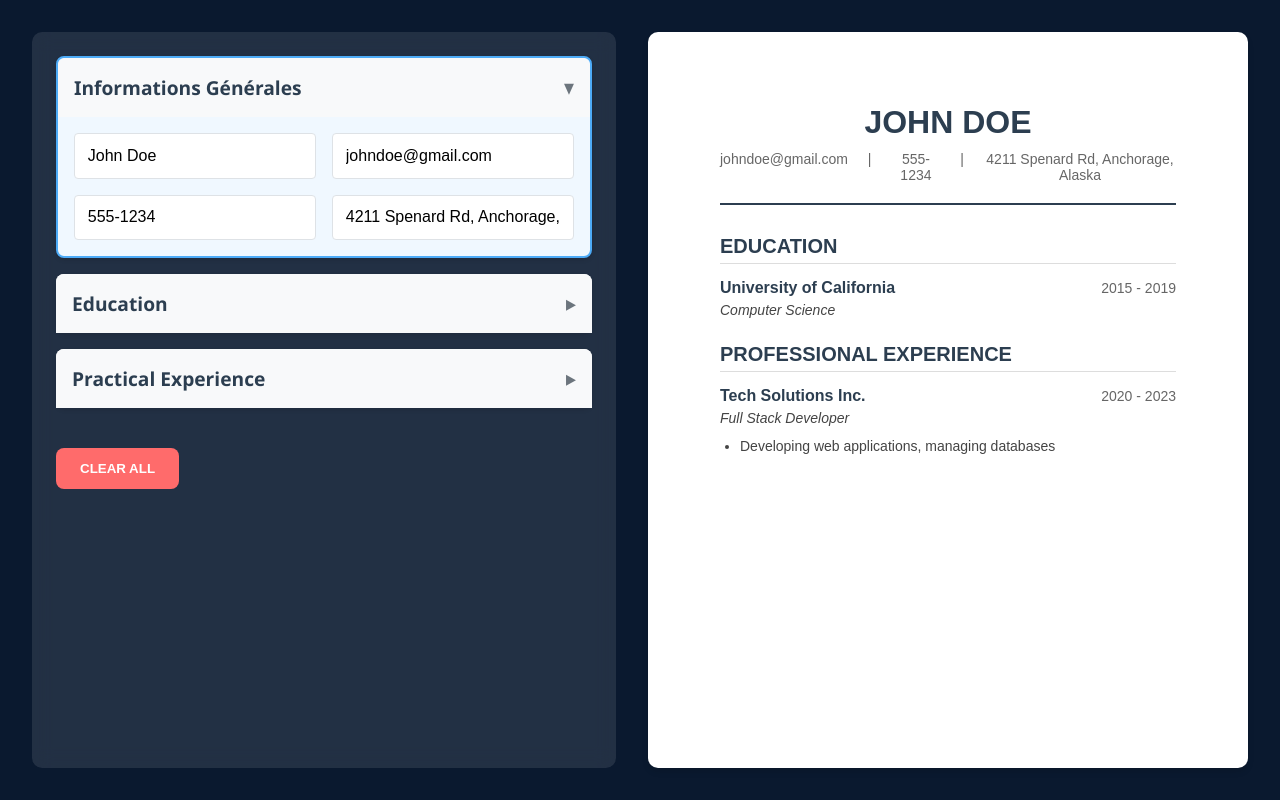
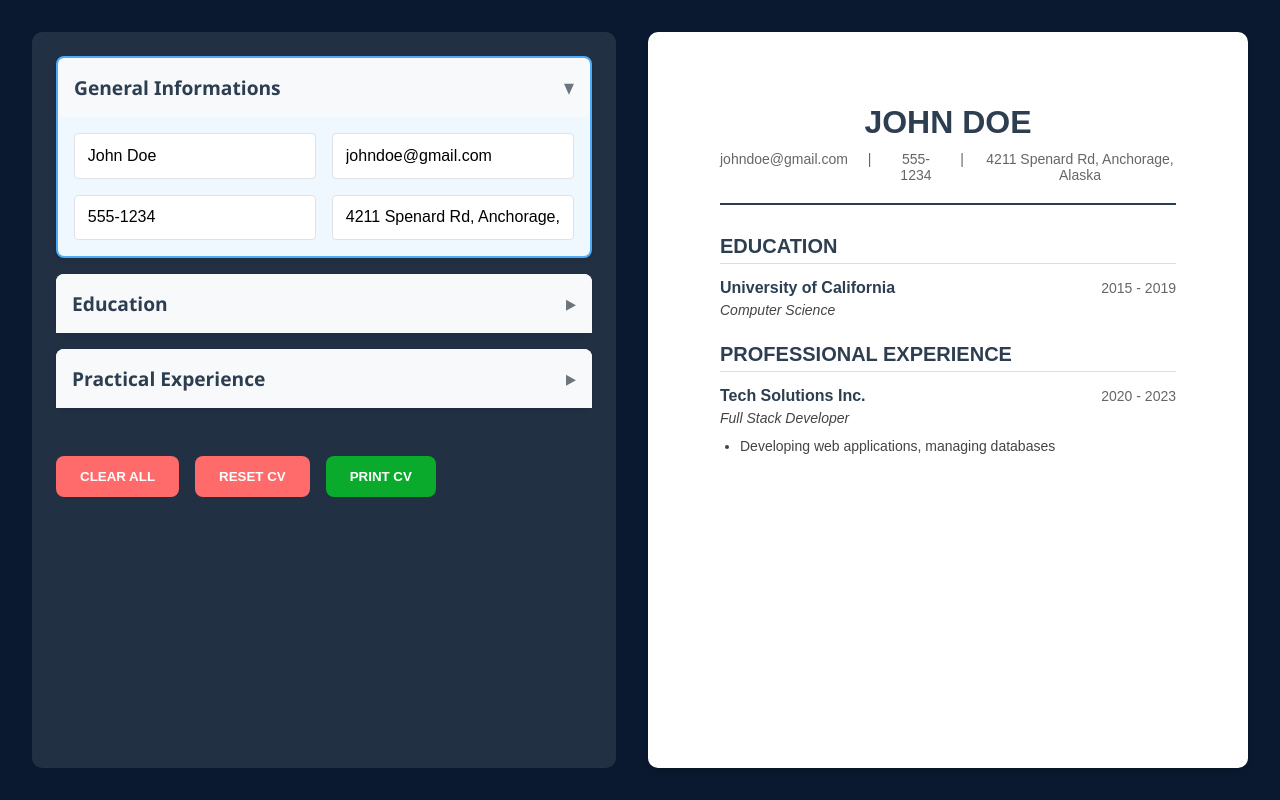
Before and after one commit to PierreGronnier/odin-cvApp, a React (Vite) app: page / in a window 1280 px wide. Built offline with nearby package versions, Linux system fonts and the light colour scheme.

Commit message:
add a reset default data button and a print cv button

```diff
--- a/src/App.css
+++ b/src/App.css
@@ -36,10 +36,46 @@
   font-weight: bold;
   border: none;
   border-radius: 8px;
-  cursor: pointer;
-  transition: background-color 0.3s ease;
 }
 
 .reset-button:hover {
   background-color: #fa5252;
 }
+
+.print-button {
+  margin-top: 1.5rem;
+  padding: 0.8rem 1.5rem;
+  background-color: #0aaa2d;
+  color: white;
+  font-weight: bold;
+  border: none;
+  border-radius: 8px;
+}
+
+.print-button:hover {
+  background-color: #046419;
+}
+
+.button-flex {
+  display: flex;
+  gap: 1rem;
+  margin-top: 1.5rem;
+}
+
+@media print {
+  body * {
+    visibility: hidden;
+  }
+
+  #cv-to-print,
+  #cv-to-print * {
+    visibility: visible;
+  }
+
+  #cv-to-print {
+    position: absolute;
+    left: 0;
+    top: 0;
+    width: 100%;
+  }
+}
--- a/src/App.jsx
+++ b/src/App.jsx
@@ -9,58 +9,72 @@ import Modal from "./components/Modal";
 const App = () => {
   const DEFAULT_INFO = {
     general: {
-      name: "",
-      email: "",
-      phone: "",
-      address: "",
-    },
-    education: {
-      school: "",
-      study: "",
-      date: "",
-    },
-    experience: {
-      company: "",
-      position: "",
-      responsibilities: "",
-      from: "",
-      to: "",
-    },
-  };
-
-  const [info, setInfo] = useState({
       name: "John Doe",
       email: "johndoe@gmail.com",
       phone: "555-1234",
       address: "4211 Spenard Rd, Anchorage, Alaska",
-  });
-
-  const [education, setEducation] = useState({
+    },
+    education: {
       school: "University of California",
       study: "Computer Science",
       date: "2015 - 2019",
-  });
-
-  const [experience, setExperience] = useState({
+    },
+    experience: {
       company: "Tech Solutions Inc.",
       position: "Full Stack Developer",
       responsibilities: "Developing web applications, managing databases",
       from: "2020",
       to: "2023",
-  });
+    },
+  };
 
+  const [info, setInfo] = useState(DEFAULT_INFO.general);
+  const [education, setEducation] = useState(DEFAULT_INFO.education);
+  const [experience, setExperience] = useState(DEFAULT_INFO.experience);
   const [expandedSection, setExpandedSection] = useState("general");
   const [showModal, setShowModal] = useState(false);
+  const [modalAction, setModalAction] = useState(null);
 
   const toggleSection = (section) => {
     setExpandedSection(expandedSection === section ? null : section);
   };
 
   const resetAllData = () => {
+    setInfo({ name: "", email: "", phone: "", address: "" });
+    setEducation({ school: "", study: "", date: "" });
+    setExperience({
+      company: "",
+      position: "",
+      responsibilities: "",
+      from: "",
+      to: "",
+    });
+    setShowModal(false);
+  };
+
+  const resetToDefaultData = () => {
     setInfo(DEFAULT_INFO.general);
     setEducation(DEFAULT_INFO.education);
     setExperience(DEFAULT_INFO.experience);
     setShowModal(false);
+  };
+
+  const handleResetCV = () => {
+    setModalAction("reset");
+    setShowModal(true);
+  };
+
+  const handleClearAll = () => {
+    setModalAction("clear");
+    setShowModal(true);
+  };
+
+  const handleConfirm = () => {
+    if (modalAction === "reset") {
+      resetToDefaultData();
+    } else if (modalAction === "clear") {
+      resetAllData();
+    }
   };
 
   return (
@@ -84,19 +98,31 @@ const App = () => {
           isExpanded={expandedSection === "experience"}
           toggleExpanded={() => toggleSection("experience")}
         />
-        <button class="reset-button" onClick={() => setShowModal(true)}>
+        <div className="button-flex">
+          <button className="reset-button" onClick={handleClearAll}>
             CLEAR ALL
           </button>
+          <button className="reset-button" onClick={handleResetCV}>
+            RESET CV
+          </button>
+          <button className="print-button" onClick={() => window.print()}>
+            PRINT CV
+          </button>
         </div>
-      <div className="preview-container">
+      </div>
+      <div className="preview-container" id="cv-to-print">
         <CVDisplay info={info} education={education} experience={experience} />
       </div>
       {showModal && (
         <Modal
-          title="Clear All Data"
-          message="Are you sure you want to clear all data?"
+          title={modalAction === "reset" ? "Reset CV" : "Clear All Data"}
+          message={
+            modalAction === "reset"
+              ? "Are you sure you want to reset the CV to default data?"
+              : "Are you sure you want to clear all data?"
+          }
           onCancel={() => setShowModal(false)}
-          onConfirm={resetAllData}
+          onConfirm={handleConfirm}
         />
       )}
     </div>
--- a/src/components/GeneralInfo.jsx
+++ b/src/components/GeneralInfo.jsx
@@ -14,7 +14,7 @@ const GeneralInfo = ({ info, onInfoChange, isExpanded, toggleExpanded }) => {
   return (
     <div className={`card ${isExpanded ? "expanded" : ""}`}>
       <div className="card-header" onClick={toggleExpanded}>
-        <h3>Informations Générales</h3>
+        <h3>General Informations</h3>
         <span className="toggle-icon">{isExpanded ? "▼" : "▶"}</span>
       </div>
       {isExpanded && (
```
Lines whose indentation alone changed are shown as unchanged.
